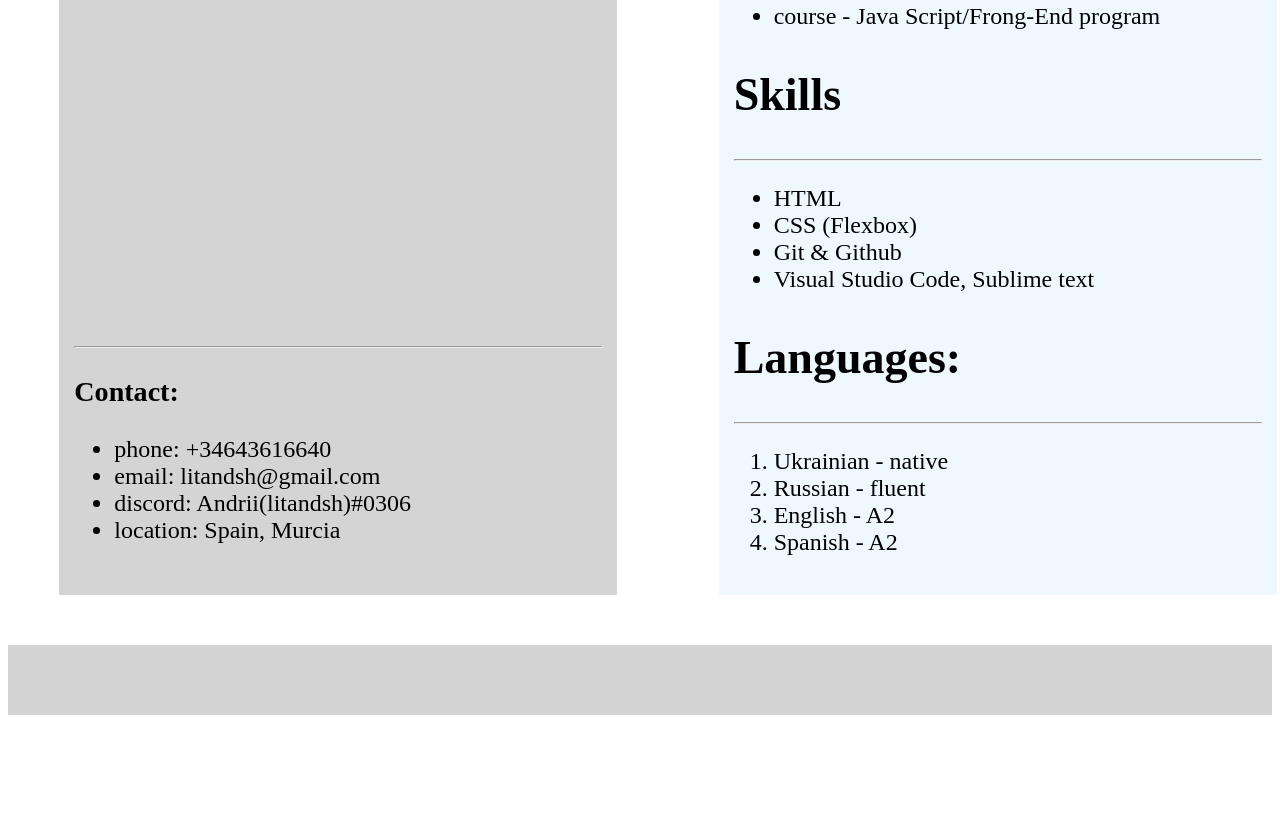
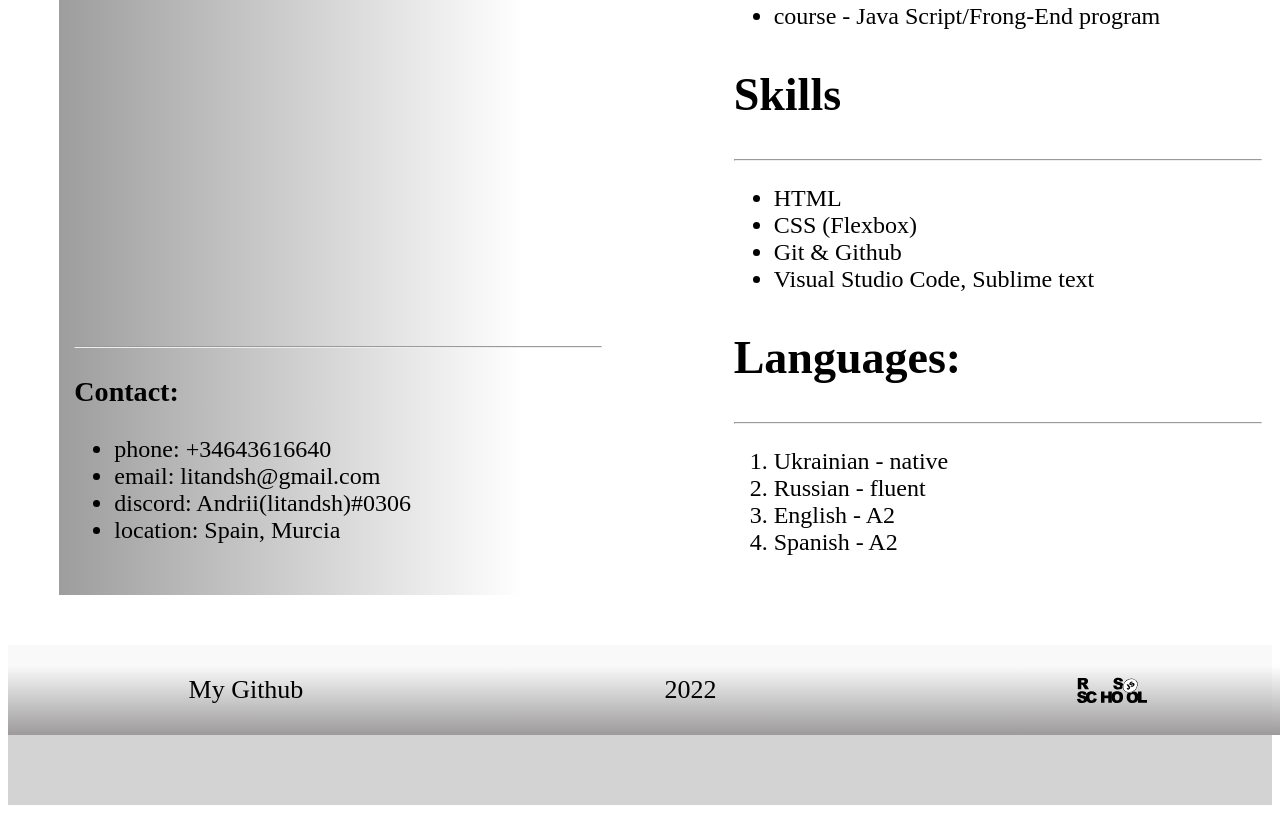
Before and after one commit to litandsh/rsschool-cv, a plain HTML site: page index.html in a window 1280 px wide. Shown: the part 865-1678 px from the top of the page. Before the commit the page ends 1588 px from the top, so only its background shows below. Drawn offline with Linux system fonts and the light colour scheme.

Commit message:
feat: add footer

```diff
--- a/index.html
+++ b/index.html
@@ -94,6 +94,15 @@
                 </div>
             </div>
         </div>
+        <footer>
+            <a class="foot__el" href="https://github.com/litandsh">My Github</a>
+            <p class="foot__el">2022</p>
+            <a  href="https://rs.school/js/">
+                <img class="footer__element" src="logo/rs_school_js.svg" alt="Rsschool logo" height="26px">
+            </a>
+
+        </footer>
+
     </div>
 </body>
 </html>
--- a/style.css
+++ b/style.css
@@ -4,6 +4,7 @@
     padding-top: 70px;
     padding-bottom: 70px;
     }
+
 .content {
     display: flex;
     justify-content: space-evenly;
@@ -13,30 +14,63 @@
     background-color: white;
     font-size: 24px;
     }
+
 .col {
     margin: 50px;
     padding: 15px;
     width: 40%;
     }
+
 .rcol {
-    background-color: aliceblue;
+    /*background-color: aliceblue;*/
 }
+
 img {
     display: block;
     margin-left: auto;
     margin-right: auto;
-    border-radius: 90px;
+    border-radius: 200px;
 }
+
 .lcol {
-    background-color: rgb(212, 212, 212);
+    background: rgb(157,157,157);
+    background: linear-gradient(90deg, rgba(157,157,157,1) 0%, rgba(255,255,255,1) 83%);
 }
+
 h2 {
     font-size: 46px;
 }
+
 .cont {
     position: relative;
     bottom: -490px;
 }
+
 h1 {
     font: 56px;
 }
+
+footer {
+    display: flex;
+    justify-content: space-around;
+    align-items: center;
+    width: 1320px;
+    margin-left: auto;
+    margin-right: auto;
+    background: rgb(156,154,154);
+    background: linear-gradient(0deg, rgba(156,154,154,1) 0%, rgba(255,255,255,0.8715861344537815) 77%);
+    height: 90px;
+    }
+
+.foot__el {
+    font-size: 26px;
+}
+
+a {
+    text-decoration: none;
+    color: #000000;
+}
+
+a > img {
+    border-radius: 0;
+}
```
